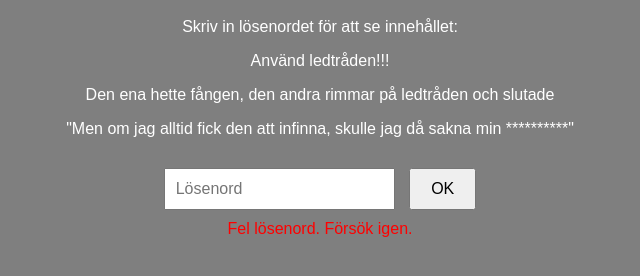
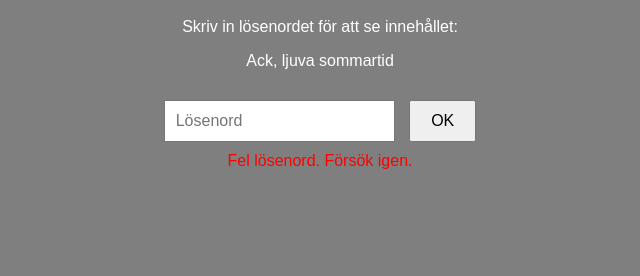
Before and after one commit to MuschBenne/webpage, a plain HTML site: page index.html in a window 1280 px wide. Both pictures are taken after a click on the button "OK". Shown: the part 140-416 px from the top of the page, without its empty margins (320-960 px from the left). Drawn offline with Linux system fonts and the light colour scheme.

Commit message:
ny push deluxe

```diff
--- a/index.html
+++ b/index.html
@@ -68,9 +68,7 @@
   <div id="intro">
     <h1>Välkommen!</h1>
     <p>Skriv in lösenordet för att se innehållet:</p>
-    <p>Använd ledtråden!!!</p>
-    <p>Den ena hette fången, den andra rimmar på ledtråden och slutade</p>
-    <p>"Men om jag alltid fick den att infinna, skulle jag då sakna min **********"</p>
+    <p>Ack, ljuva sommartid</p>
   </div>
 
   <input type="password" id="passwordInput" placeholder="Lösenord">
@@ -78,8 +76,6 @@
   <div class="error" id="errorMessage"></div>
 
   <div id="content">
-    <h2>Tid - En dikt av Benjamin Sjöstrand, skapad ur ett samtal på en buss</h2>
-    <h2>Tack för ett fint samtal som inspirerade mig till att skriva denna</h2>
 
     <div class="stanza">
       <p>Framåt i livet vi färdas med hast,</p>
@@ -119,7 +115,7 @@
 
   <script>
     function checkPassword() {
-      const correctPassword = "sommarfrid";
+      const correctPassword = "pingis";
       const input = document.getElementById("passwordInput").value;
       const error = document.getElementById("errorMessage");
 
```
